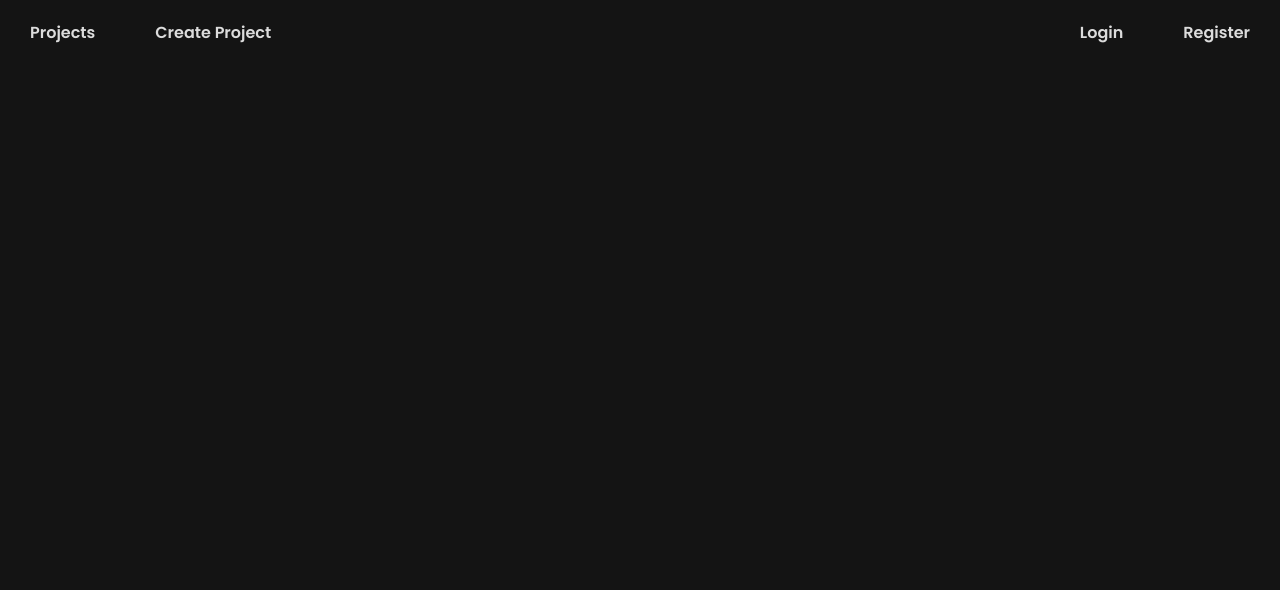
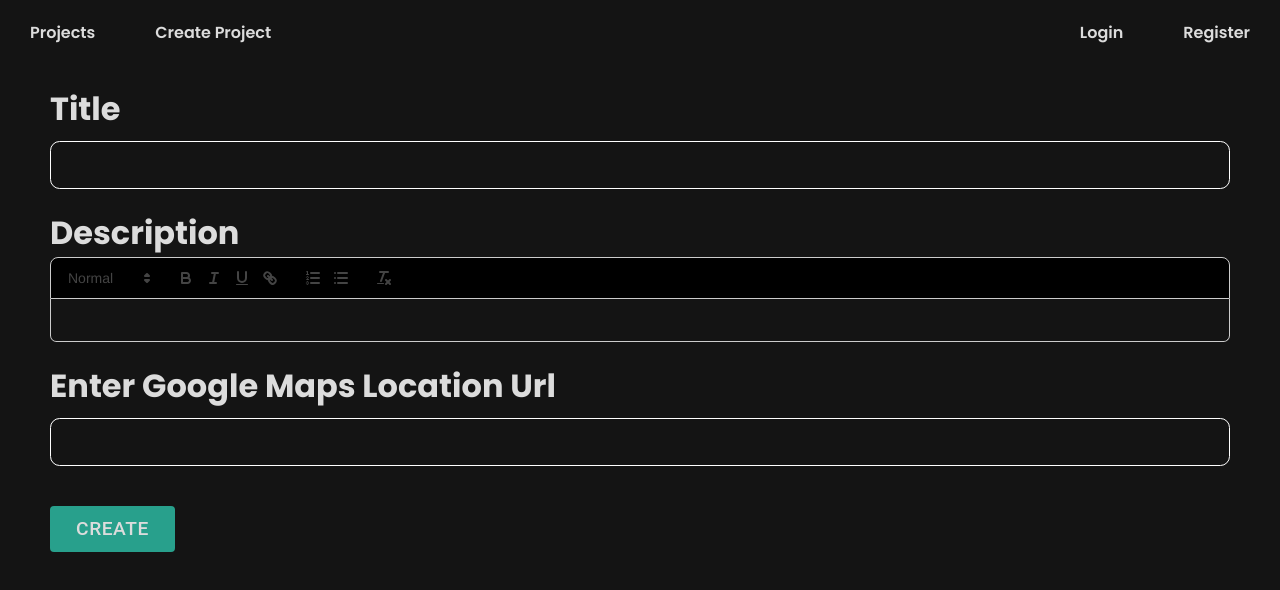
Before and after one commit to aadityavvij/votingclient, a React (Create React App) app: page /CreateProject in a window 1280 px wide. Shown: the top 590 px of the page. Built offline with nearby package versions, Linux system fonts and the light colour scheme; no server answers.

Commit message:
createProject intiated

```diff
--- a/package.json
+++ b/package.json
@@ -14,6 +14,8 @@
     "jodit-react": "^4.1.2",
     "react": "^18.3.1",
     "react-dom": "^18.3.1",
+    "react-icons": "^5.2.1",
+    "react-map-gl": "^7.1.7",
     "react-quill": "^2.0.0",
     "react-router-dom": "^6.23.1",
     "react-scripts": "5.0.1",
--- a/src/pages/CreateProject/CreateProject.jsx
+++ b/src/pages/CreateProject/CreateProject.jsx
@@ -1,10 +1,55 @@
-import React from 'react'
+import React, { useState, useEffect } from 'react'
 import Navbar from '../../components/Navbar/Navbar'
+import Button from '@mui/material/Button';
+import ReactQuill from 'react-quill';
+import 'react-quill/dist/quill.snow.css';
+import '../Project/quill.css'
+import Styles from './CreateProject.module.css';
 
 const CreateProject = () => {
+  const [buttonText, setButtonText] = useState("Create");
+  const [description, setDescription] = useState("");
+  const [title, setTitle] = useState("");
+  const [location, setLocation] = useState("");
+
   return (
     <>
-      <Navbar/>
+      <Navbar />
+      <div style={{ height: '65px' }}></div>
+      <form className={Styles.createProjectForm}>
+        <div className={Styles.createProjectFormDiv}>
+        <h1>Title</h1>
+        <input
+          id="projectTitle"
+          name="projectTitle"
+          type="text"
+          required
+          value={title}
+          onChange={(event) => setTitle(event.target.value)}
+        />
+        </div>
+        <div className={Styles.createProjectFormDiv}>
+        <h1>Description</h1>
+        <ReactQuill theme="snow" value={description} onChange={setDescription}/>
+        </div>
+        <div className={Styles.createProjectFormDiv}>
+        <h1>Enter Google Maps Location Url</h1>
+        <input
+          id="projectTitle"
+          name="projectTitle"
+          type="url"
+          required
+          value={location}
+          onChange={(event) => setLocation(event.target.value)}
+        />
+        </div>
+        <Button variant="contained" type='submit' disableElevation sx={{
+          marginTop: '20px', backgroundColor: '#28a08c', color: '#dcdcdc', width: '125px', fontSize: '1.2rem', '&:hover': {
+            backgroundColor: '#19695b',
+          }
+        }}>{buttonText}</Button>
+        {/* <p className={Styles.errorp}>{commentError}</p> */}
+      </form>
     </>
   )
 }
--- /dev/null
+++ b/src/pages/CreateProject/CreateProject.module.css
@@ -0,0 +1,16 @@
+.createProjectForm{
+    margin: 20px;
+    margin-left: 50px;
+    margin-right: 50px;
+}
+
+.createProjectForm input{
+    border: 1px solid white;
+    background-color: transparent;
+    color: white;
+    border-radius: 0.5em;
+}
+
+.createProjectFormDiv{
+    margin-bottom: 20px;
+}
```
Also changed, not shown: src/components/Fly/Fly.jsx (added, +43 -0 lines), 1 other file (tests, documents, lock files or other folders).
